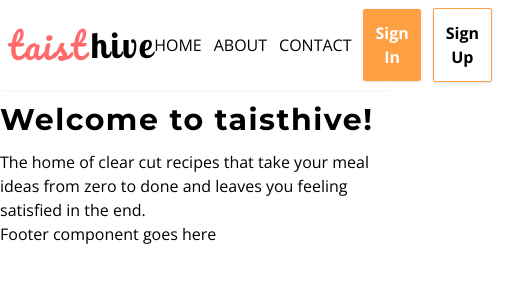
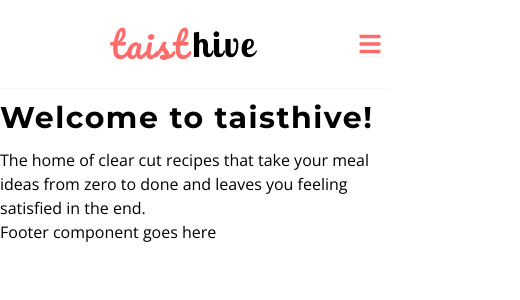
Before and after one commit to PC-Ngumoha/taisthive, a Next.js app in the folder taisthive/: page / in a window 390 px wide. Shown: the top 300 px of the page, 520 px wide, since content can reach past the window. Built offline with nearby package versions, Linux system fonts and the light colour scheme; a web font is replaced by a local one.

Commit message:
Progress on Navbar; Create sidebar with little animation

```diff
--- a/taisthive/src/app/components/Navbar/Navbar.tsx
+++ b/taisthive/src/app/components/Navbar/Navbar.tsx
@@ -1,6 +1,10 @@
-import Link from "next/link"
+"use client";
 
-export default function Navbar() {
+import React, { type JSX, useState, type Dispatch, type SetStateAction } from "react";
+import Link from "next/link";
+import { FaBars } from "react-icons/fa";
+import { RxDoubleArrowRight } from 'react-icons/rx';
+import { motion } from "framer-motion";
 
 const navLinks = [
   {
@@ -18,9 +22,13 @@ export default function Navbar() {
     name: "Contact",
     url: "/"
   },
-  ]
+];
+
+export default function Navbar(): JSX.Element {
+  const [active, setActive] = useState(false);
 
   return (
+    <>
       <nav className="flex justify-around items-center p-2 shadow-sm">
       {/* Logo */}
       <span className="text-4xl tracking-wider leading-loose flex-1 flex justify-center items-center">
@@ -29,7 +37,7 @@ export default function Navbar() {
       </span>
 
       {/* Nav Links */}
-      <ul className="flex justify-around items-center flex-1 font-sans uppercase">
+      <ul className="hidden md:flex justify-around items-center flex-1 font-sans uppercase md:text-sm lg:text-md">
         {
           navLinks.map((link) => (
             <li key={link.id} className="mr-3">
@@ -42,10 +50,41 @@ export default function Navbar() {
       </ul>
 
       {/* Auth Buttons */}
-      <div className="flex-1 flex justify-end items-center pr-4">
+      <div className="flex-1 md:flex justify-end items-center pr-4 hidden">
         <button className="bg-primary-light text-white font-sans font-bold mr-3 p-3 shadow rounded-sm">Sign In</button>
-        <button className="bg-transparent text-black border-primary-light border font-sans font-bold mr-3 p-3 shadow rounded-sm">Sign Up</button>
+        <button className="bg-transparent text-black border-primary-light border font-sans
+        font-bold mr-3 p-3 shadow rounded-sm hover:bg-primary-light hover:text-white
+        duration-700 ease-in-out">Sign Up</button>
+      </div>
+
+      {/* Hamburger Menu */}
+      <div className="md:hidden flex justify-end items-center">
+        <button className="text-2xl" onClick={() => setActive(true)}>
+          <FaBars className="text-primary text-2xl font-bold shadow-sm"/>
+        </button>
       </div>
     </nav>
+
+    {/* Sidebar */}
+    {active && <SideBar setActive={setActive}/>}
+    </>
   )
 }
+
+function SideBar({setActive}: {setActive: Dispatch<SetStateAction<boolean>> }): JSX.Element {
+  return <motion.article
+    layout
+    initial={{ top: 0, right: "-100%" }}
+    animate={{ right: 0 }}
+    className="fixed top-0 right-0 h-screen w-full bg-black bg-opacity-15 shadow-lg
+    md:hidden ease-out duration-300">
+    <div className="h-full w-3/5 bg-white fixed top-0 right-0 shadow-lg">
+      <div className="flex justify-end items-center p-4">
+        {/* Close Button */}
+        <button className="text-2xl" onClick={() => setActive(false)}>
+          <RxDoubleArrowRight className="text-primary text-3xl font-bold shadow-sm"/>
+        </button>
+      </div>
+    </div>
+  </motion.article>
+};
--- a/taisthive/src/app/layout.tsx
+++ b/taisthive/src/app/layout.tsx
@@ -1,5 +1,5 @@
 import type { Metadata } from "next";
-import { Open_Sans, Playfair_Display, Montserrat, Pacifico, Lobster_Two } from "next/font/google";
+import { Open_Sans, Playfair_Display, Montserrat, Pacifico, Lobster_Two, Lora } from "next/font/google";
 import { Navbar, Footer } from './components';
 import "./globals.css";
 
@@ -36,6 +36,13 @@ const lobsterTwo = Lobster_Two({
   weight: ["400", "700"],
 });
 
+const lora = Lora({
+  subsets: ["latin"],
+  display: "swap",
+  variable: "--font-lora",
+  weight: ["400", "700"],
+})
+
 export const metadata: Metadata = {
   title: "Taisthive",
   description: "Recipe App for the Modern Age",
@@ -48,7 +55,7 @@ export default function RootLayout({
 }>) {
   return (
     <html lang="en" className={`${openSans.variable} ${playfair.variable} ${montserrat.variable}
-     ${pacifico.variable} ${lobsterTwo.variable}`}>
+     ${pacifico.variable} ${lobsterTwo.variable} ${lora.variable}`}>
       <body
         className="antialiased font-sans"
       >
--- a/taisthive/tailwind.config.ts
+++ b/taisthive/tailwind.config.ts
@@ -29,6 +29,7 @@ export default {
         display: ["var(--font-montserrat)", "sans-serif"],
         pacifico: ["var(--font-pacifico)", "cursive"],
         lobster: ["var(--font-lobster-two)", "cursive"],
+        lora: ["var(--font-lora)", "serif"],
       }
     },
   },
```
Also changed, not shown: taisthive/package.json (+7 -5 lines), 1 other file (tests, documents, lock files or other folders). Lines whose indentation alone changed are shown as unchanged.
